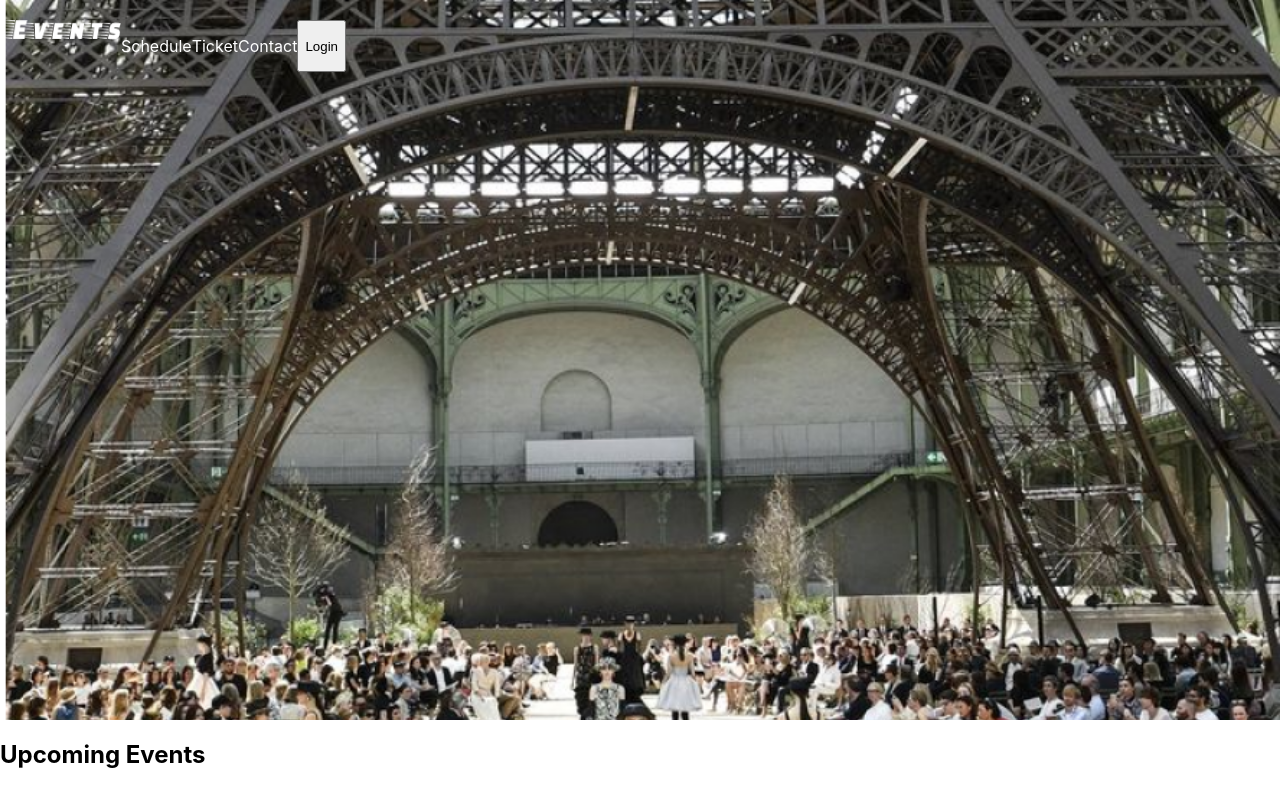
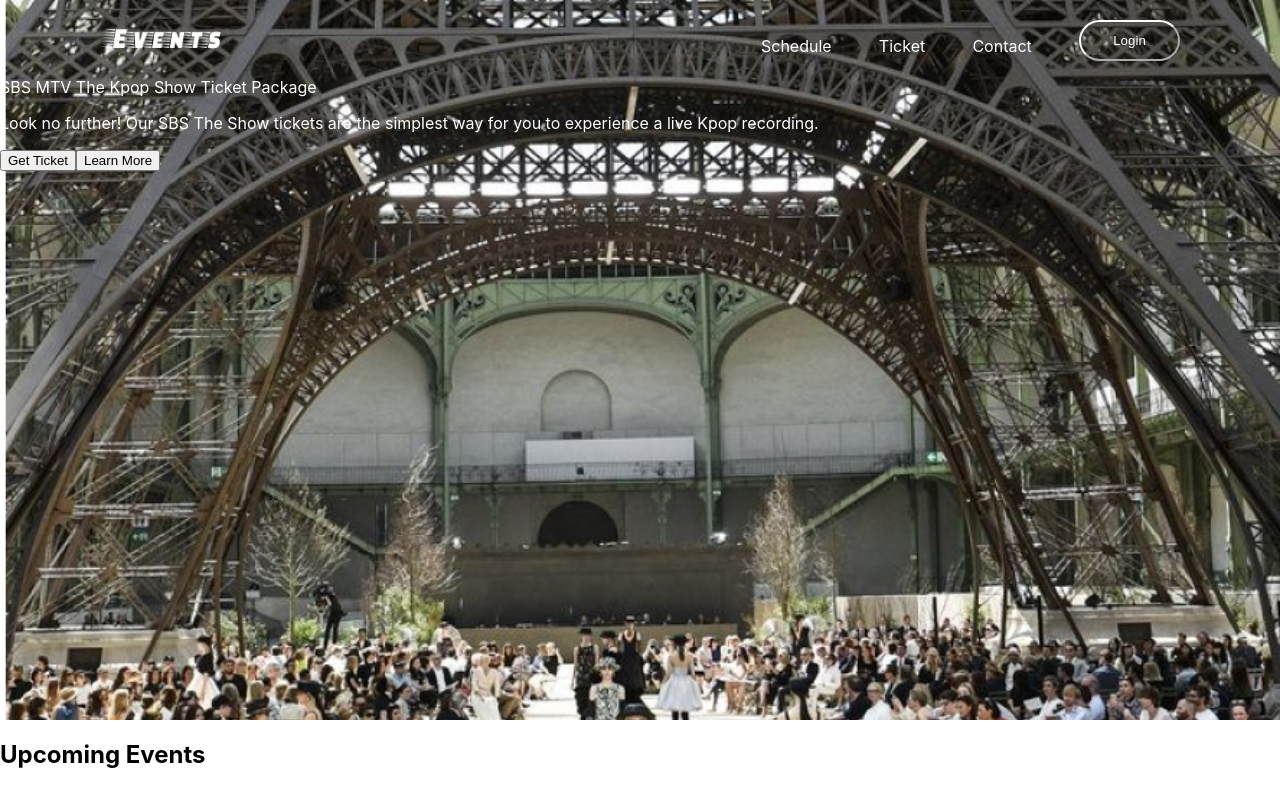
Before and after one commit to APHOMER/PhasionShow-fe, a React (Create React App) app: page / in a window 1280 px wide. Shown: the top 789 px of the page. Built offline with nearby package versions, Linux system fonts and the light colour scheme.

Commit message:
styling header and adding to top sctn

```diff
--- a/src/components/main.css
+++ b/src/components/main.css
@@ -17,10 +17,17 @@
     width: 100%;
     display: flex;
     padding-top: 20px;
+    align-items: center;
+    justify-content: space-between;
+    font-size: 16px;
 }
 
 .right-hand-side {
  display: flex;
+ width: 419px;
+ height: 41px;
+ justify-content: space-between;
+ margin-right: 100px;
 }
 
 img {
@@ -28,6 +35,15 @@ img {
     width: 121px;
     height: 20px;
 }
-/* .left-hand-side {
+.left-hand-side {
+    margin-left: 100px;
+}
 
-} */
+.login-btn {
+    width: 101px;
+    height: 41px;
+    background: none;
+    border-radius: 50px;
+    border-color: #FFFFFF;
+    color: #FFFFFF;
+}
--- a/src/components/main.js
+++ b/src/components/main.js
@@ -13,8 +13,14 @@ export default function Landing () {
                     <p>Schedule</p>
                     <p>Ticket</p>
                     <p>Contact</p>
-                    <button>Login</button>
+                    <button className='login-btn'>Login</button>
                 </div>
+            </div>
+            <div>
+                <p>SBS MTV The Kpop Show Ticket  Package</p>
+                <p>Look no further! Our SBS The Show tickets are the simplest way for you to experience a live Kpop recording.</p>
+                <button>Get Ticket</button>
+                <button>Learn More</button>
             </div>
         </div>
         <div className='middle-section'>
```
